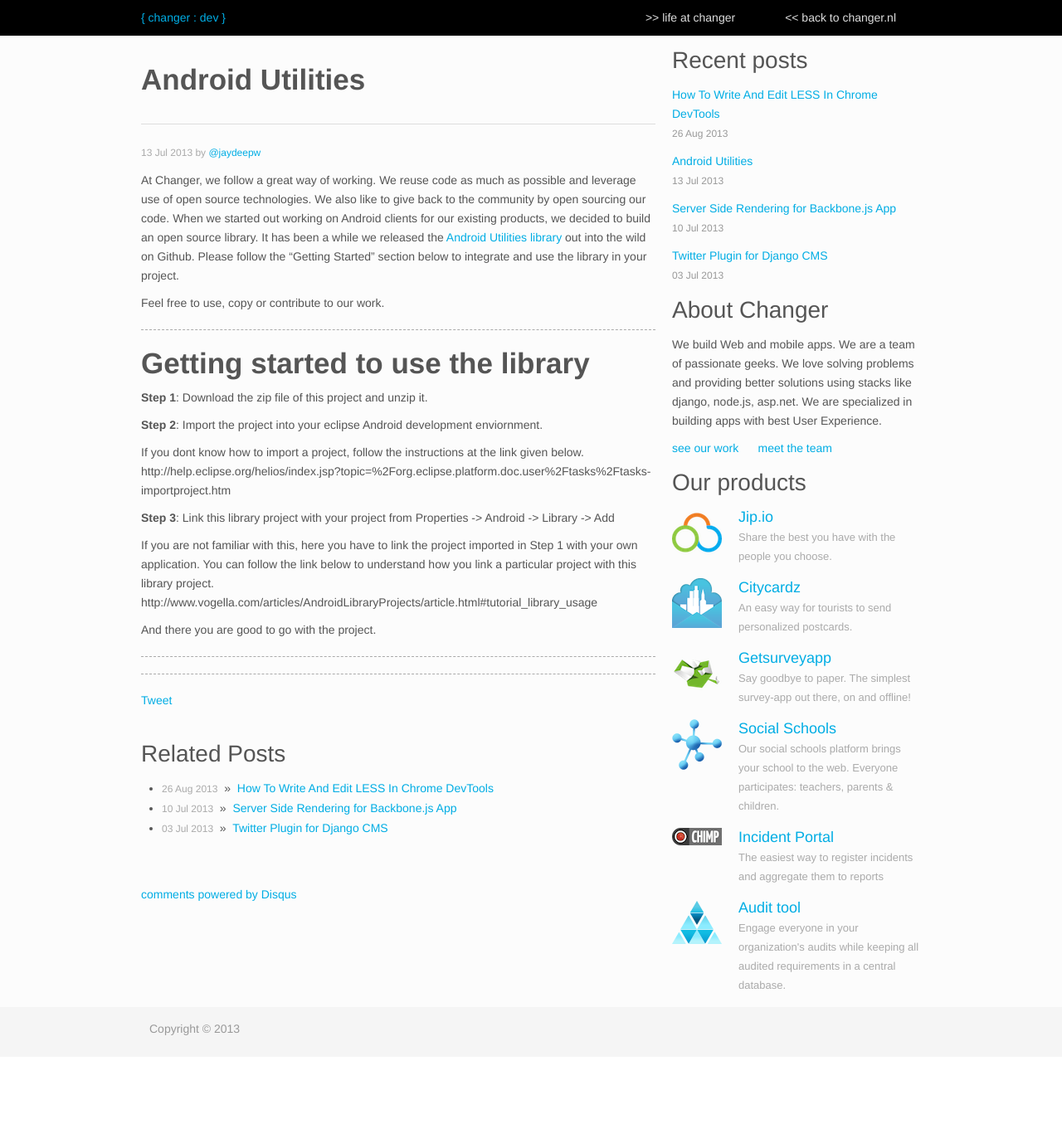
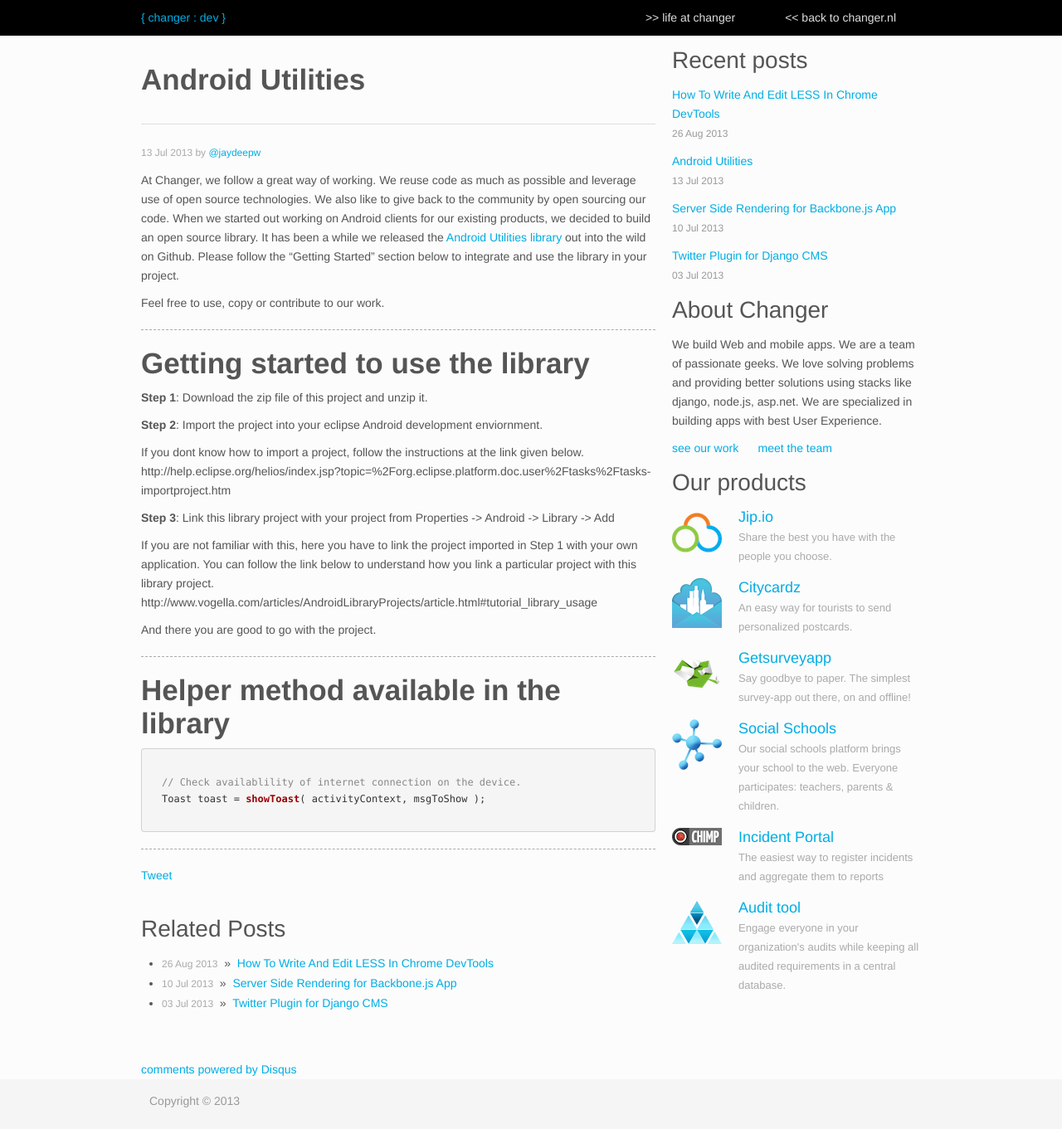
Before and after one commit to maddy9859/devlog, a Jekyll site: the page built from _posts/2013-07-13-Android-Utilities.md, in a window 1280 px wide. Shown: the whole page at 83% size. Built offline with Jekyll 4.4.1, drawn with Linux system fonts in a browser that asks for light colours; Markdown is read by kramdown in place of the engine named in the settings; comment, search, counter and statistics services are not loaded; before the commit the page ends 1274 px from its top, so only the background shows below that.

Commit message:
code highlighting in JS style. Will change to Java style later

````diff
--- a/_posts/2013-07-13-Android-Utilities.md
+++ b/_posts/2013-07-13-Android-Utilities.md
@@ -32,3 +32,13 @@
 And there you are good to go with the project.
 
 ----
+
+Helper method available in the library
+=============
+
+```js
+
+  // Check availablility of internet connection on the device.
+  Toast toast = showToast( activityContext, msgToShow );
+
+```
````
